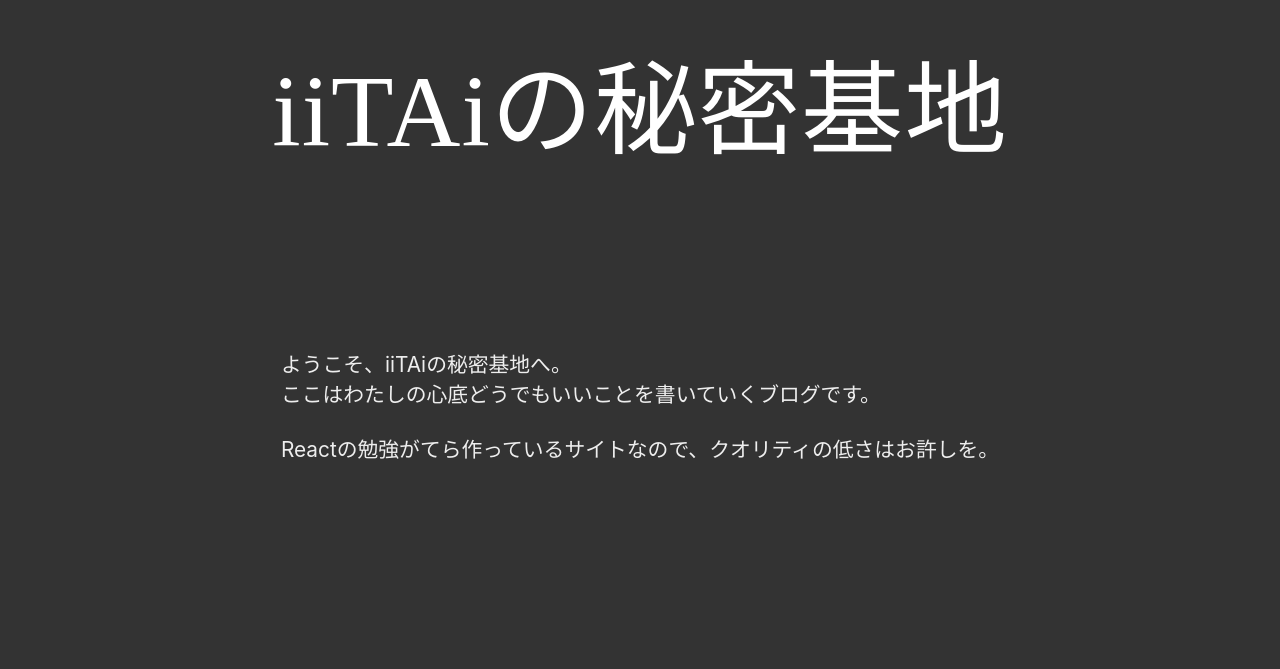
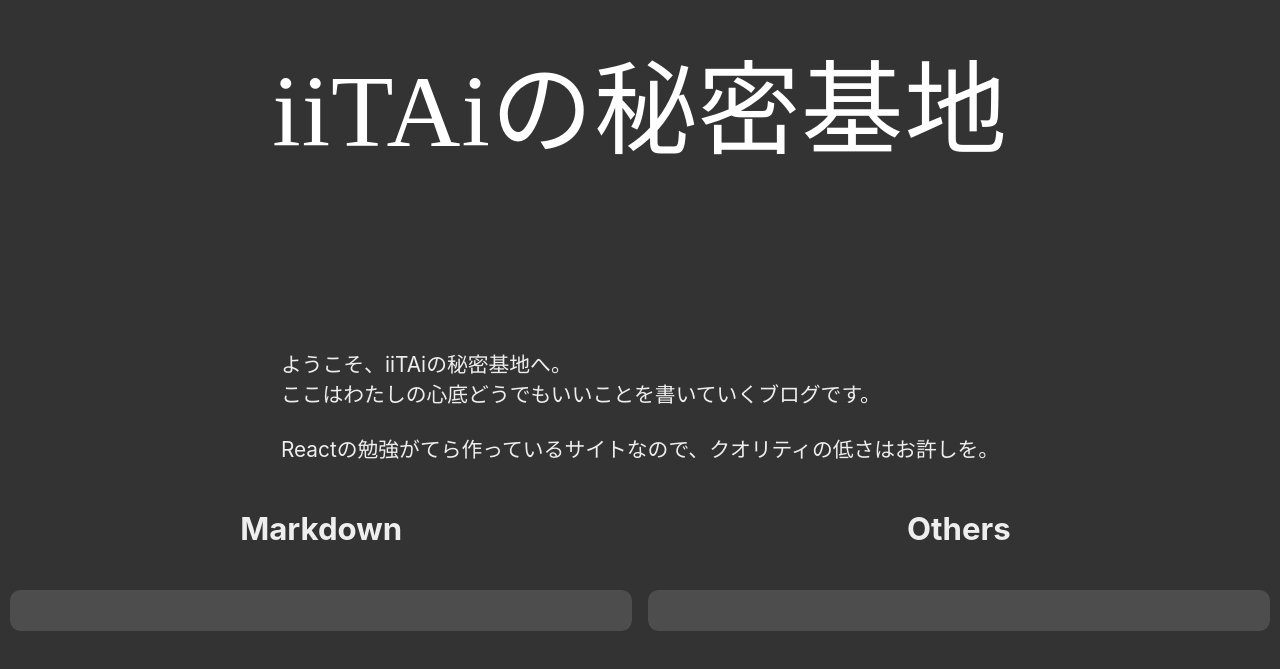
Before and after one commit to iiTAi/iitai_blog, a React (Create React App) app: page / in a window 1280 px wide. Shown: the part 113-782 px from the top of the page. Built offline with nearby package versions, Linux system fonts and the light colour scheme; the HTML template or start-up script is replaced by a standard one; a web font is replaced by a local one.

Commit message:
記事リストの追加

```diff
--- a/src/Content.js
+++ b/src/Content.js
@@ -4,7 +4,6 @@
 function Content() {
     return (
         <div className='content'>
-            {/* // 中央ぞろえのgrid2 */}
             <Grid2 container justifyContent={'center'} alignItems={'center'} sx={{paddingX: '8.0%'}}>
                 <Grid2 lg={8} sm={8} spacing={10}>
                     {/* <p style={{ textAlign: 'center' }}> */}
@@ -15,6 +14,38 @@
                     </p>
                 </Grid2>
             </Grid2>
+            <Grid2 container direction={'row'} spacing={2}>
+            <Grid2 size={6}>
+                    <h2 style={{ textAlign: 'center' }}>
+                        Markdown
+                    </h2>
+                </Grid2>
+                <Grid2 size={6}>
+                    <h2 style={{ textAlign: 'center' }}>
+                        Others
+                    </h2>
+                </Grid2>
+                <Grid2
+                size={6}
+                sx={{
+                    backgroundColor: '#ffffff20',
+                    padding: '1em',
+                    borderRadius: '0.5em',
+                }}
+                >
+
+                </Grid2>
+                <Grid2
+                size={6}
+                sx={{
+                    backgroundColor: '#ffffff20',
+                    padding: '1em',
+                    borderRadius: '0.5em',
+                }}
+                >
+
+                </Grid2>
+            </Grid2>
         </div>
     )
 }
```
